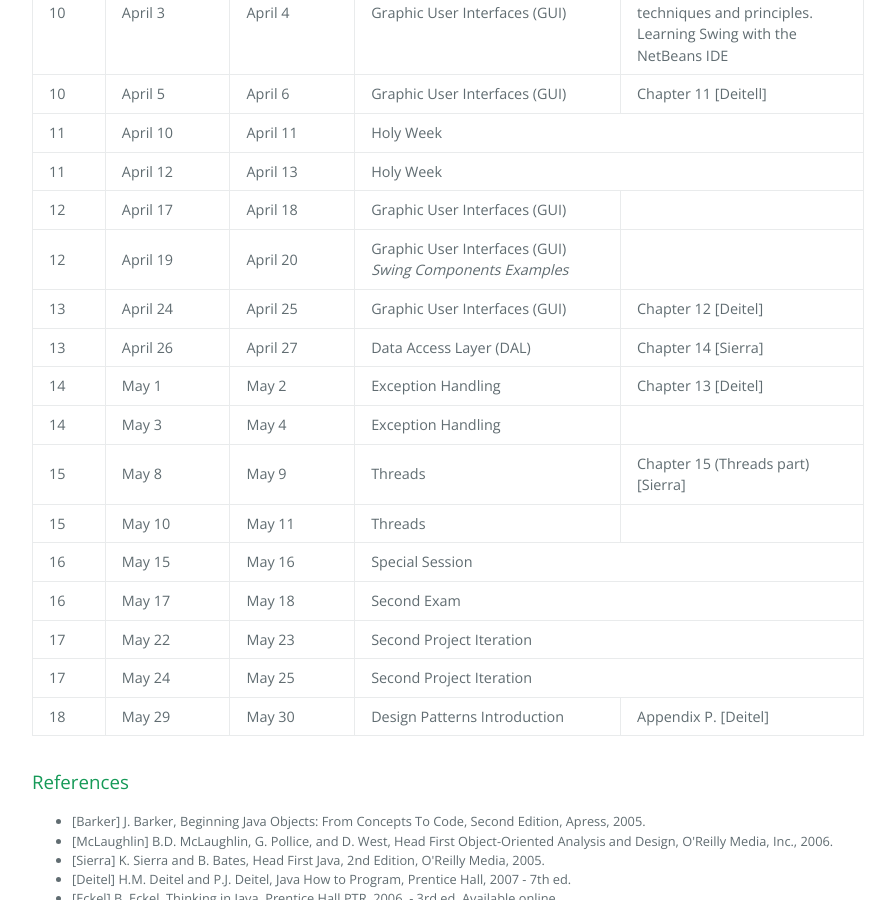
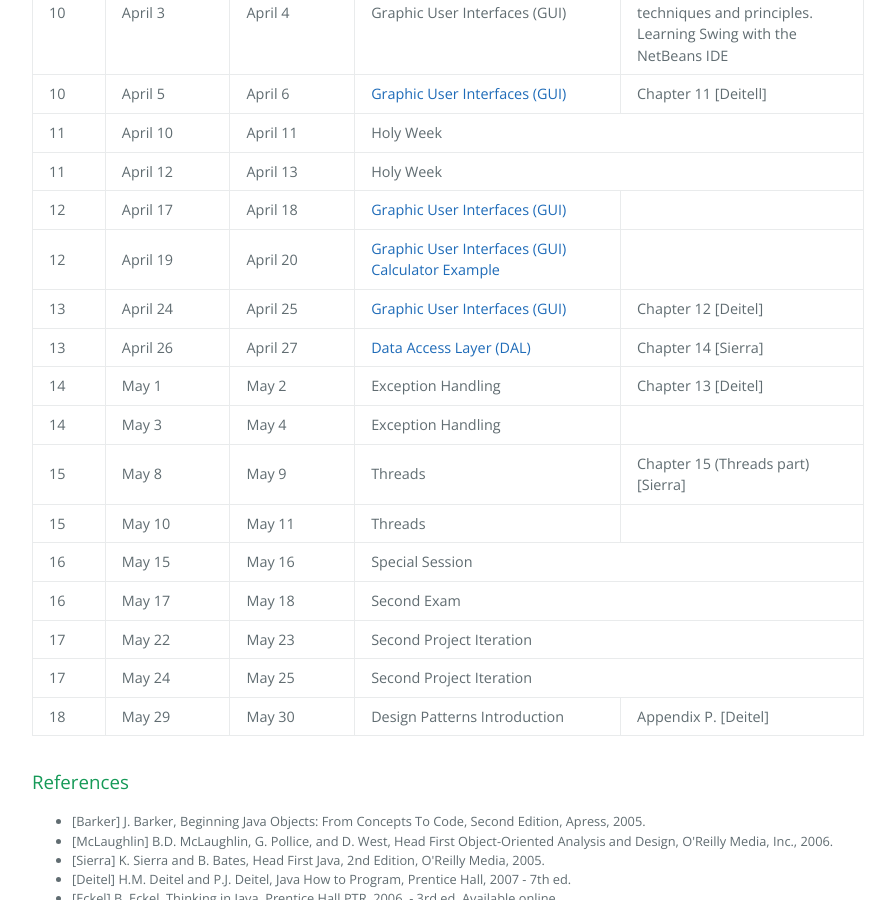
Before and after one commit to oopunal/oopunal.github.io, a Jekyll site: the page built from _posts/2017-01-7-syllabus.markdown, in a window 1280 px wide and 900 px high, scrolled down 1372 px. Shown: the whole window, without its empty margins (192-1087 px from the left). Built offline with Jekyll 4.4.1, drawn with Linux system fonts in a browser that asks for light colours.

```diff
--- a/_posts/2017-01-7-assignments.markdown
+++ b/_posts/2017-01-7-assignments.markdown
@@ -18,7 +18,7 @@ Each week, students will have to resolve an assignment in order to apply and pra
 |5|[Relationships between objects](https://drive.google.com/open?id=0B6uYBzkBeRiaWE1Hd3NKdnlFc3c)|8/03/2017|17/03/2017|4|[OOP0X] Assignments 05|
 |6|Collections|null|null|1|[OOP0X] Assignments 06|
 |7|[Object Concepts - Collections](https://drive.google.com/open?id=0B6uYBzkBeRiaVUUyaVJyVW1Ha2M)|21/03/2017|2/04/2017|4|[OOP0X] Assignments 07|
-|8|Graphic User Interfaces (GUI)|||4|[OOP0X] Assignments 08|
+|8|[Graphic User Interfaces (GUI)](https://drive.google.com/open?id=0B6uYBzkBeRiaNkp3LVJXSmFNSW8)|29/04/2017|10/05/2017|4|[OOP0X] Assignments 08|
 |9|Data Access Layer (DAL) |||4|[OOP0X] Assignments 09|
 |10|Exception Handling |||1|[OOP0X] Assignments 10|
 |11|Threads|||1|[OOP0X] Assignments 11|
--- a/_posts/2017-01-7-syllabus.markdown
+++ b/_posts/2017-01-7-syllabus.markdown
@@ -153,7 +153,7 @@ categories: main
 <td>10</td>
 <td>April 5</td>
 <td>April 6</td>
-<td>Graphic User Interfaces (GUI)</td>
+<td><a href="https://drive.google.com/open?id=0B6uYBzkBeRiaY2xuaFQyRE0xYk0">Graphic User Interfaces (GUI)</a></td>
 <td>Chapter 11 [Deitell]</td>
 </tr>
 <tr>
@@ -172,29 +172,29 @@ categories: main
 <td>12</td>
 <td>April 17</td>
 <td>April 18</td>
-<td>Graphic User Interfaces (GUI)</td>
+<td><a href="https://drive.google.com/open?id=0B6uYBzkBeRiacU44czBMY191bUU">Graphic User Interfaces (GUI)</a></td>
 <td></td>
 </tr>
 <tr>
 <td>12</td>
 <td>April 19</td>
 <td>April 20</td>
-<td>Graphic User Interfaces (GUI)<br>
-<i>Swing Components Examples</i></td>
+<td><a href="https://drive.google.com/open?id=0B6uYBzkBeRiaNzFESVE2S0V0ejA">Graphic User Interfaces (GUI)</a><br>
+<a href="https://drive.google.com/open?id=0B6uYBzkBeRiaaHE0RFV2WWFxSVk">Calculator Example</a></td>
 <td></td>
 </tr>
 <tr>
 <td>13</td>
 <td>April 24</td>
 <td>April 25</td>
-<td>Graphic User Interfaces (GUI)</td>
+<td><a href="https://drive.google.com/open?id=0B6uYBzkBeRiaNzFESVE2S0V0ejA">Graphic User Interfaces (GUI)</a></td>
 <td>Chapter 12 [Deitel]</td>
 </tr>
 <tr>
 <td>13</td>
 <td>April 26</td>
 <td>April 27</td>
-<td>Data Access Layer (DAL)</td>
+<td><a href="https://drive.google.com/open?id=0B6uYBzkBeRiacS1kVmVURmRyWEE">Data Access Layer (DAL)</a></td>
 <td>Chapter 14 [Sierra]</td>
 </tr>
 <tr>
```
